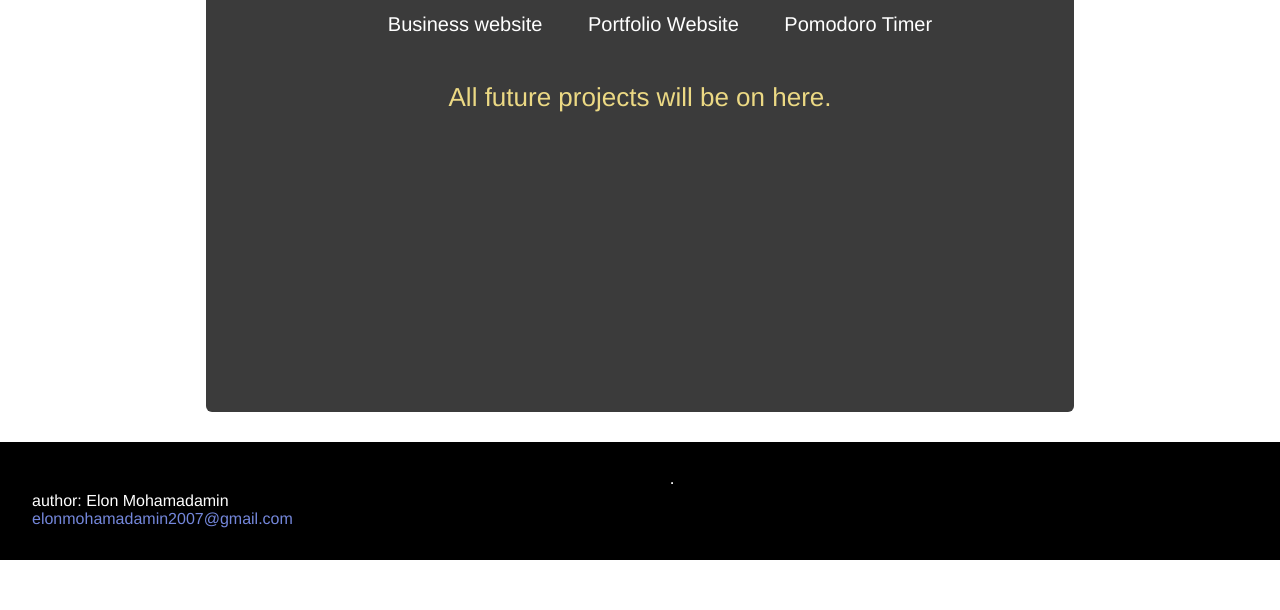
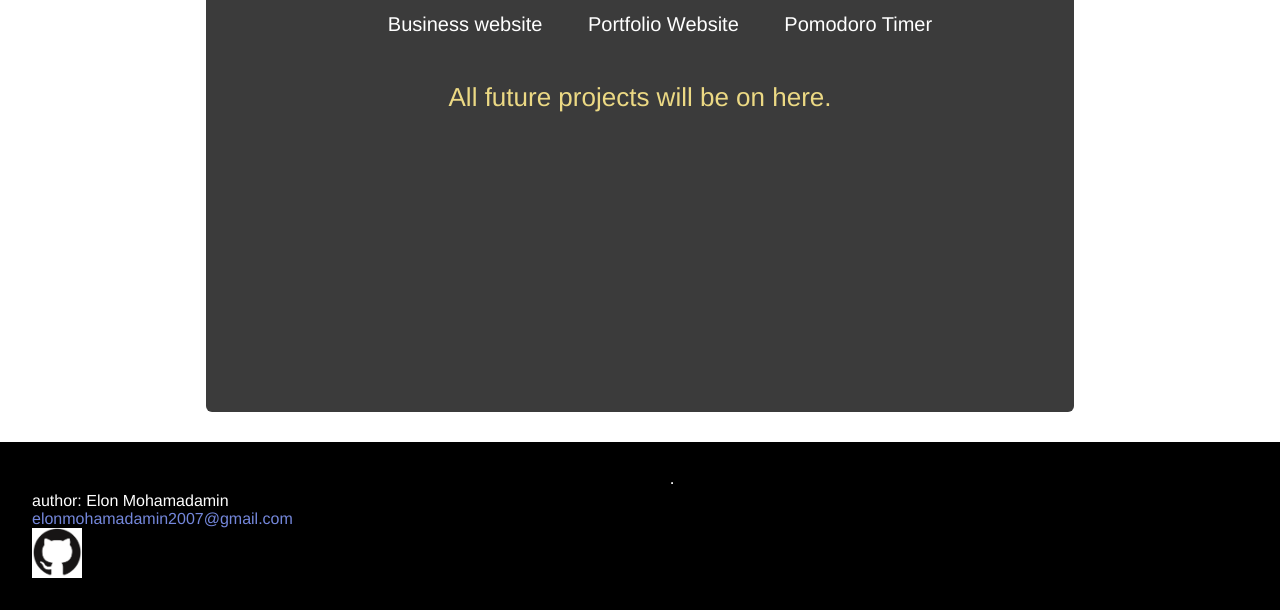
Before and after one commit to elon-mohamadamin/website-portfolio, a plain HTML site: page index.html in a window 1280 px wide. Shown: the part 588-1198 px from the top of the page. Before the commit the page ends 1148 px from the top, so only its background shows below. Drawn offline with Linux system fonts and the light colour scheme; a web font is replaced by a local one.

Commit message:
put github profile on footer

```diff
--- a/index.html
+++ b/index.html
@@ -56,6 +56,9 @@
             <hr>
             author: Elon Mohamadamin
             <a href="mailto:elonmohamadamin2007@gmail.com">elonmohamadamin2007@gmail.com</a>
+            <a class="github" href="https://github.com/elon-mohamadamin"></a>
+            <a class="instagram" href=""></a>
+            <a href=""></a>
         </footer>
 
 
--- a/styles.css
+++ b/styles.css
@@ -134,3 +134,12 @@ footer a{
     text-decoration: none;
     color:rgb(116, 135, 219);
 }
+
+
+.github {
+    background-image: url(github-logo.png);
+    background-repeat: no-repeat;
+    background-size:cover;
+    width:50px;
+    height:50px;
+}
```
Also changed, not shown: github-logo.png (added).
